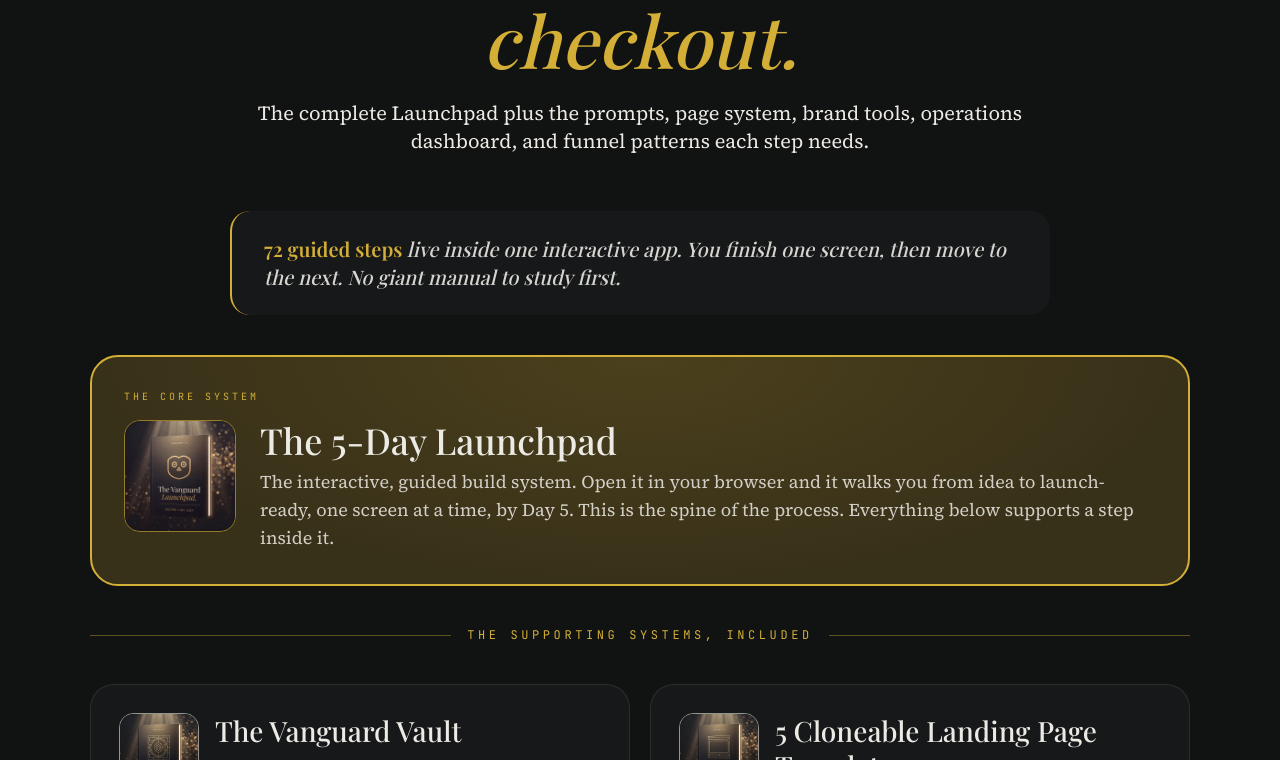
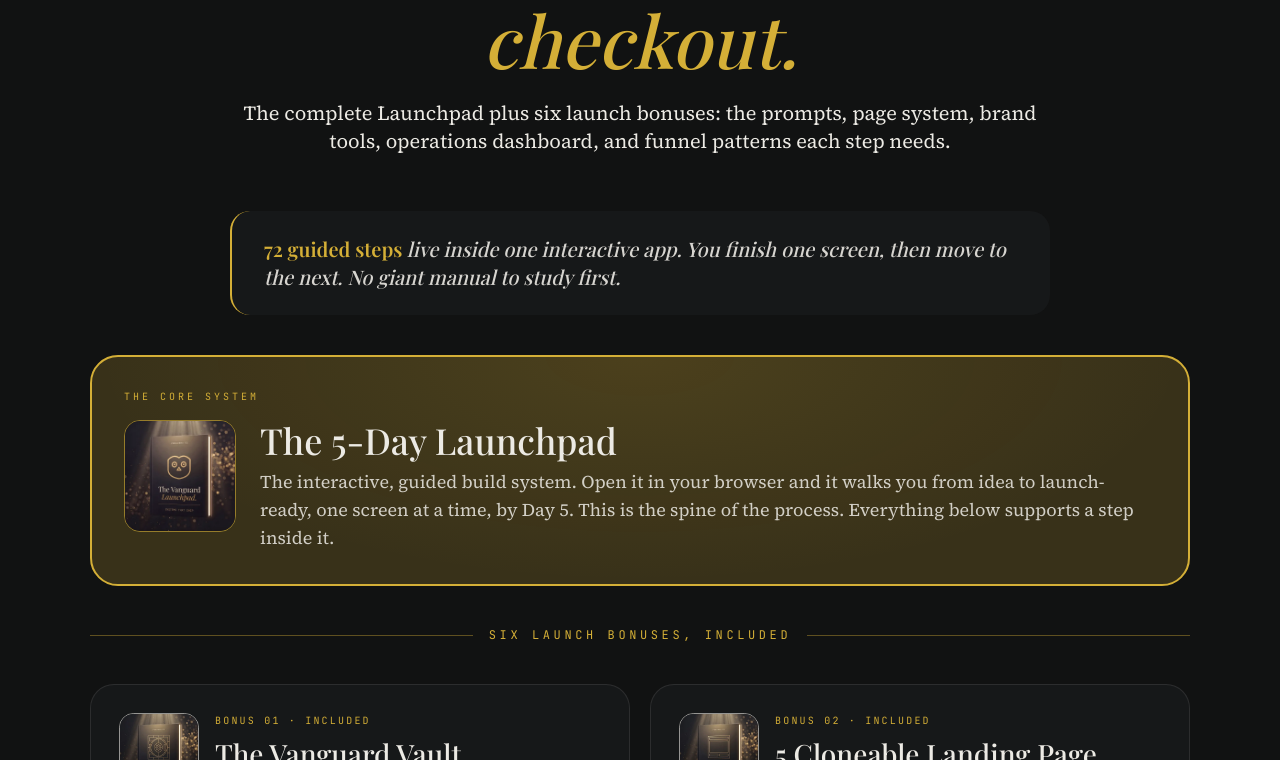
Before and after one commit to sundevelops/vanguardos, a SvelteKit app: page / in a window 1280 px wide. Shown: the part 4760-5520 px from the top of the page. Built offline with nearby package versions, Linux system fonts and the light colour scheme; a web font is replaced by a local one.

Commit message:
Clarify six included launch bonuses

```diff
--- a/src/routes/+page.svelte
+++ b/src/routes/+page.svelte
@@ -816,7 +816,7 @@
           What you need to move from idea <span class="italic text-gold">to live checkout.</span>
         </h2>
         <p class="body-copy text-text text-lg md:text-xl mt-6 leading-relaxed">
-          The complete Launchpad plus the prompts, page system, brand tools, operations dashboard, and funnel patterns each step needs.
+          The complete Launchpad plus six launch bonuses: the prompts, page system, brand tools, operations dashboard, and funnel patterns each step needs.
         </p>
       </header>
 
@@ -842,16 +842,19 @@
 
       <div class="reveal flex items-center justify-center gap-4 my-8 md:my-10">
         <div class="h-px flex-1 bg-gold-line/40"></div>
-        <span class="font-mono text-gold text-center bonus-header-text">The supporting systems, included</span>
+        <span class="font-mono text-gold text-center bonus-header-text">Six launch bonuses, included</span>
         <div class="h-px flex-1 bg-gold-line/40"></div>
       </div>
 
       <ul class="grid grid-cols-1 md:grid-cols-2 gap-4 md:gap-5">
-        {#each bonusItems as item}
+        {#each bonusItems as item, idx}
           <li class="offer-support-card reveal rounded-[1.5rem] border border-line bg-surface/60 p-5 md:p-7 hover:border-gold-line transition flex flex-col gap-3">
             <div class="flex items-start gap-4">
               <img src={item.img} alt="{item.name} cover art" class="offer-support-image w-14 h-14 md:w-20 md:h-20 rounded-[0.75rem] md:rounded-[0.9rem] border border-line/60 object-cover shrink-0" loading="lazy" decoding="async" />
               <div class="flex flex-col gap-2 min-w-0">
+                <span class="bonus-card-label font-mono text-[9px] md:text-[10px] uppercase tracking-[0.22em] text-gold">
+                  Bonus {String(idx + 1).padStart(2, '0')} · Included
+                </span>
                 <h3 class="font-display text-xl md:text-[28px] text-text leading-tight">{item.name}</h3>
                 <p class="offer-support-copy">{item.blurb}</p>
               </div>
```
Also changed, not shown: 1 other file (tests, documents, lock files or other folders).
